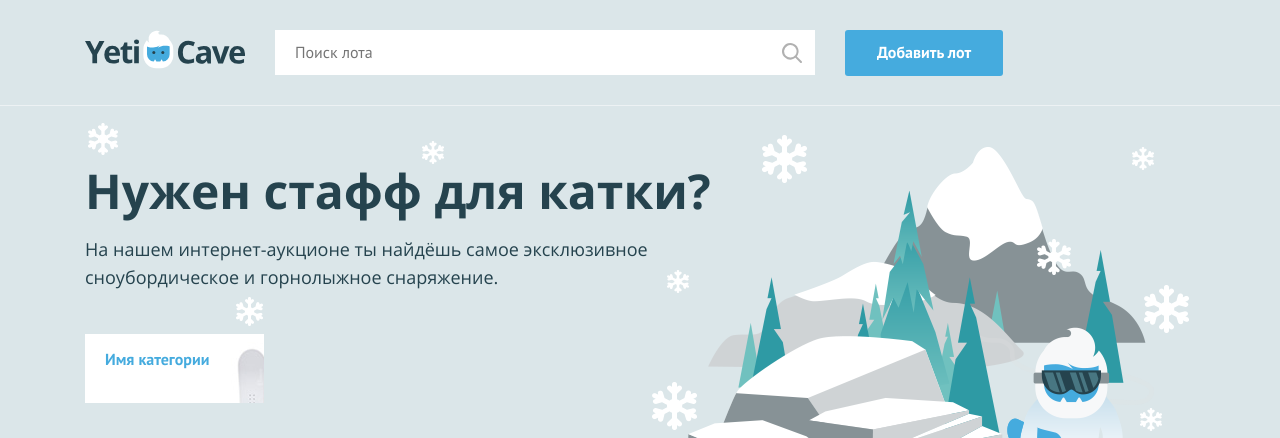
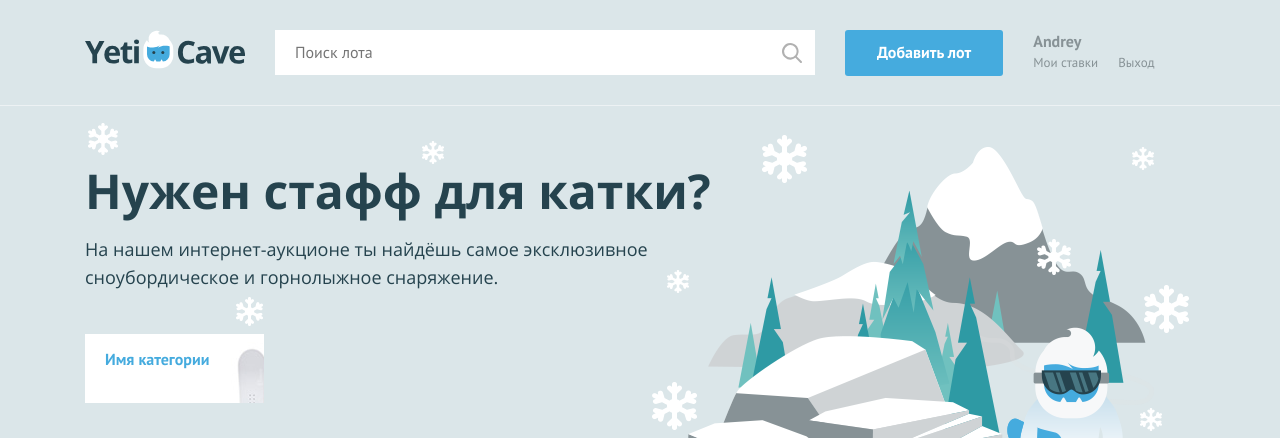
Before and after one commit to SHAG87/1055105-yeticave-9, a PHP site: page / in a window 1280 px wide. Shown: the top 438 px of the page. Run offline with PHP 8.4, Linux system fonts and the light colour scheme.

Commit message:
module1-task2

```diff
--- a/index.php
+++ b/index.php
@@ -1,7 +1,7 @@
 <?php
 $is_auth = rand(0, 1);
 
-$user_name = ''; // укажите здесь ваше имя
+$user_name = 'Andrey';
 ?>
 <!DOCTYPE html>
 <html lang="ru">
@@ -27,8 +27,30 @@ $user_name = ''; // укажите здесь ваше имя
         <a class="main-header__add-lot button" href="pages/add-lot.html">Добавить лот</a>
 
         <nav class="user-menu">
-
-        <!-- здесь должен быть PHP код для показа меню и данных пользователя -->
+			<?php
+			if ($is_auth == 1) {
+			    ?>
+				<div class="user-menu__logged">
+				<p><?php print($user_name) ?></p>
+				<a class="user-menu__bets" href="pages/my-bets.html">Мои ставки</a>
+				<a class="user-menu__logout" href="#">Выход</a>
+			    </div>
+            <?php
+			}
+			else {
+			    ?>
+				<ul class="user-menu__list">
+				<li class="user-menu__item">
+				<a href="#">Регистрация</a>
+				</li>
+				<li class="user-menu__item">
+				<a href="#">Вход</a>
+				</li>
+				</ul>
+            <?php
+			}
+			?>
+   <!-- здесь должен быть PHP код для показа меню и данных пользователя -->
 
         </nav>
     </div>
```
